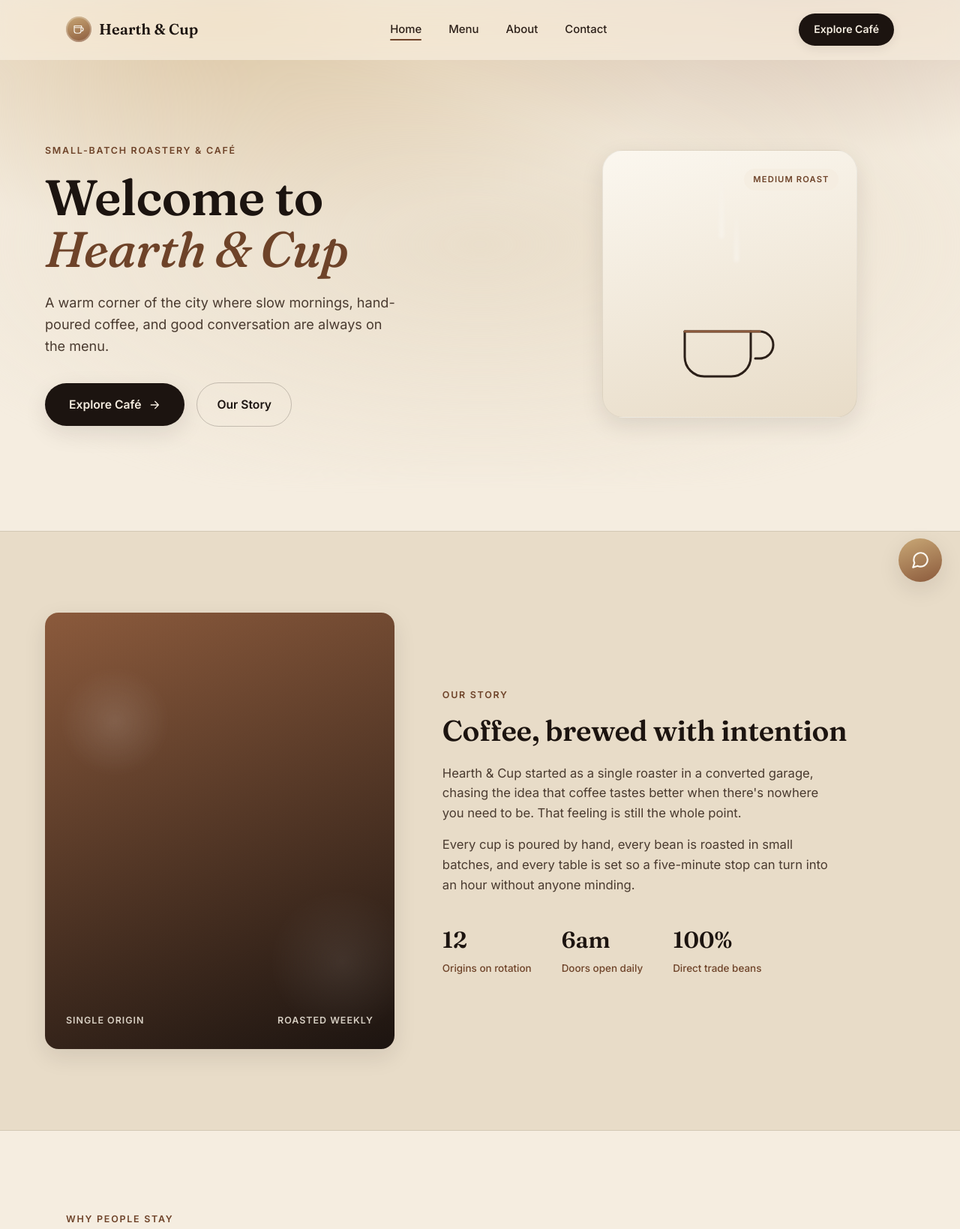
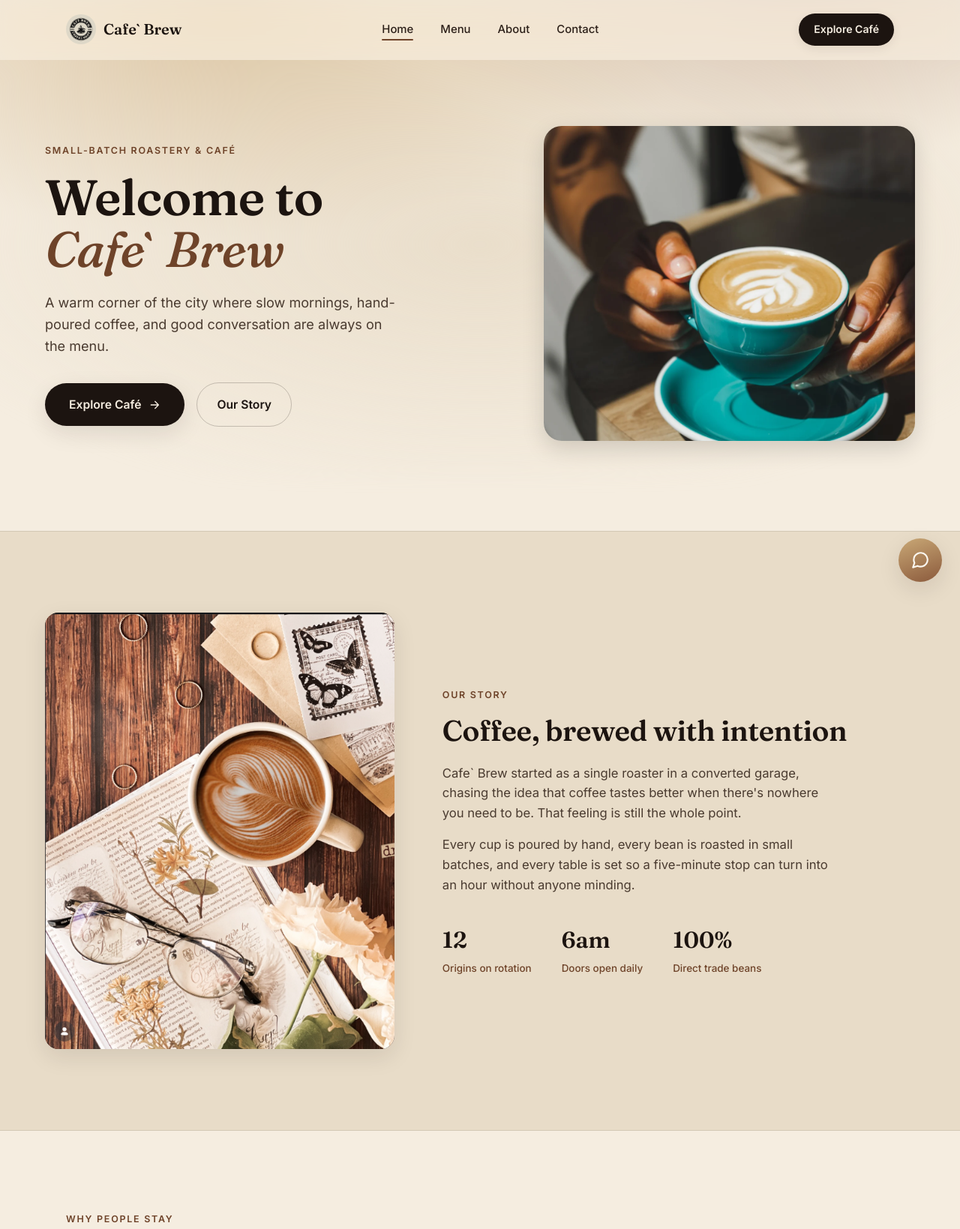
Before and after one commit to 2023cs200-sys/AI-ChatBot, a Flask app: page / in a window 1280 px wide. Shown: the top 1639 px of the page at 75% size. Run offline with Flask 3, Linux system fonts and the light colour scheme.

Commit message:
final commit

```diff
--- a/templates/base.html
+++ b/templates/base.html
@@ -36,6 +36,20 @@
     overflow-x:hidden;
   }
 
+  .brand {
+    display: flex;
+    align-items: center;
+    gap: 10px;
+    text-decoration: none;
+  }
+
+  .brand-logo {
+    width: 40px;
+    height: 40px;
+    object-fit: cover;
+    border-radius: 50%; /* optional (makes it round) */
+  }
+
   h1,h2,h3{
     font-family:'Fraunces', serif;
     font-weight:600;
@@ -45,7 +59,7 @@
 
   a{text-decoration:none;color:inherit;}
   ul{list-style:none;}
-  img{max-width:100%;display:block;}
+  img{max-height:100%;display:block;}
 
   .wrap{
     max-width:var(--maxw);
@@ -273,32 +287,23 @@
     justify-content:center;
     height:420px;
   }
-  .cup-card{
-    position:relative;
-    width:100%;
-    max-width:340px;
-    aspect-ratio:1/1.05;
-    background:linear-gradient(165deg, #FBF7EF, var(--oat));
-    border-radius:28px;
-    box-shadow:var(--shadow);
-    display:flex;
-    align-items:flex-end;
-    justify-content:center;
-    overflow:hidden;
-    border:1px solid rgba(28,20,16,0.06);
+
+  /* Make image fill entire box */
+  .cup-glyph {
+    width: 100%;
+    height: 100%;
+    object-fit: cover;   /* THIS is the key */
+    display: block;
   }
-  .cup-card .ring{
-    position:absolute;
-    top:24px; right:24px;
-    font-size:0.7rem;
-    letter-spacing:0.1em;
-    text-transform:uppercase;
-    color:var(--mocha-dark);
-    font-weight:600;
-    background:rgba(245,237,224,0.7);
-    padding:6px 12px;
-    border-radius:20px;
+
+  .cup-card {
+    width: 100%;
+    height: 100%;
+    border-radius: 24px;
+    overflow: hidden;
+    box-shadow: 0 10px 30px rgba(0,0,0,0.15);
   }
+
   .steam{
     position:absolute;
     bottom:200px;
@@ -326,7 +331,8 @@
   }
 
   .cup-glyph{
-    width:160px;height:120px;
+    width:100%;
+    height:100%;
     margin-bottom:34px;
   }
 
@@ -727,10 +733,8 @@
 <nav class="navbar" id="navbar">
   <div class="nav-inner">
     <a href="#home" class="brand">
-      <span class="brand-mark">
-        <svg viewBox="0 0 24 24" fill="none" stroke="#FBF7EF" stroke-width="1.6"><path d="M4 9h13a3 3 0 010 6h-1M4 9v6a4 4 0 004 4h4a4 4 0 004-4V9M4 9V6h13v3" stroke-linecap="round" stroke-linejoin="round"/></svg>
-      </span>
-      Hearth &amp; Cup
+      <img src="/static/images/logo.png" alt="Logo" class="brand-logo">
+      Cafe` Brew
     </a>
 
     <ul class="nav-links" id="navLinks">
@@ -753,7 +757,7 @@
   <div class="hero-inner">
     <div class="hero-copy">
       <span class="eyebrow">Small-batch roastery &amp; café</span>
-      <h1>Welcome to<br><em>Hearth &amp; Cup</em></h1>
+      <h1>Welcome to<br><em>Cafe` Brew</em></h1>
       <p class="lede">A warm corner of the city where slow mornings, hand-poured coffee, and good conversation are always on the menu.</p>
       <div class="hero-actions">
         <a href="#menu" class="btn-primary">
@@ -766,15 +770,7 @@
 
     <div class="hero-visual">
       <div class="cup-card">
-        <span class="ring">Medium Roast</span>
-        <div class="steam s1"></div>
-        <div class="steam s2"></div>
-        <div class="steam s3"></div>
-        <svg class="cup-glyph" viewBox="0 0 160 120" fill="none">
-          <path d="M20 40h100a18 18 0 010 36h-6" stroke="#2B1F18" stroke-width="3" stroke-linecap="round"/>
-          <path d="M20 40v34a26 26 0 0026 26h36a26 26 0 0026-26V40" stroke="#2B1F18" stroke-width="3" stroke-linecap="round"/>
-          <path d="M20 40h100" stroke="#8B5A3C" stroke-width="3" stroke-linecap="round"/>
-        </svg>
+        <img src="/static/images/coffee.png" alt="Cup" class="cup-glyph">
       </div>
     </div>
   </div>
@@ -783,12 +779,12 @@
 <section class="section about" id="about">
   <div class="about-grid">
     <div class="about-visual">
-      <div class="bean-row"><span>Single Origin</span><span>Roasted Weekly</span></div>
+        <img src="/static/images/cafe.png" alt="cafe" class="cafe">
     </div>
     <div class="about-copy">
       <span class="eyebrow">Our story</span>
       <h2 style="margin-top:14px;">Coffee, brewed with intention</h2>
-      <p>Hearth &amp; Cup started as a single roaster in a converted garage, chasing the idea that coffee tastes better when there's nowhere you need to be. That feeling is still the whole point.</p>
+      <p>Cafe` Brew started as a single roaster in a converted garage, chasing the idea that coffee tastes better when there's nowhere you need to be. That feeling is still the whole point.</p>
       <p>Every cup is poured by hand, every bean is roasted in small batches, and every table is set so a five-minute stop can turn into an hour without anyone minding.</p>
       <div class="about-stats">
         <div class="stat"><strong>12</strong><span>Origins on rotation</span></div>
@@ -851,7 +847,7 @@
   <div class="cta-band wrap">
     <h2>Pull up a chair. Your table's ready whenever you are.</h2>
     <a href="#home" class="btn-primary">
-      Visit Hearth &amp; Cup
+      Visit Cafe` Brew
       <svg width="16" height="16" viewBox="0 0 24 24" fill="none" stroke="currentColor" stroke-width="2"><path d="M5 12h14M13 5l7 7-7 7" stroke-linecap="round" stroke-linejoin="round"/></svg>
     </a>
   </div>
@@ -863,7 +859,7 @@
       <span class="brand-mark" style="width:28px;height:28px;">
         <svg viewBox="0 0 24 24" fill="none" stroke="#FBF7EF" stroke-width="1.8" width="14" height="14"><path d="M4 9h13a3 3 0 010 6h-1M4 9v6a4 4 0 004 4h4a4 4 0 004-4V9M4 9V6h13v3" stroke-linecap="round" stroke-linejoin="round"/></svg>
       </span>
-      Hearth &amp; Cup
+      Cafe` Brew
     </a>
     <ul class="footer-links">
       <li><a href="#home">Home</a></li>
@@ -873,7 +869,7 @@
     </ul>
   </div>
   <div class="footer-bottom">
-    &copy; 2026 Hearth &amp; Cup Café. All rights reserved.
+    &copy; 2026 Cafe` Brew. All rights reserved.
   </div>
 </footer>
 
@@ -882,11 +878,10 @@
     <div class="chatbox__support">
       <div class="chatbox__header">
         <div class="chatbox__image--header">
-          <img src="https://img.icons8.com/color/48/000000/circled-user-female-skin-type-5--v1.png" alt="Sam, chat support">
+          <img src="/static/images/logo.png" alt="Sam, chat support">
         </div>
         <div class="chatbox__content--header">
-          <h4 class="chatbox__heading--header">Chat support</h4>
-          <p class="chatbox__description--header">Hi. My name is Sam. How can I help you?</p>
+          <p class="chatbox__description--header">Hi. I'm from Cafe` Brew. How can I help you?</p>
         </div>
       </div>
       <div class="chatbox__messages">
```
Also changed, not shown: static/images/cafe.png (added), static/images/coffee.png (added), static/images/logo.png (added).
